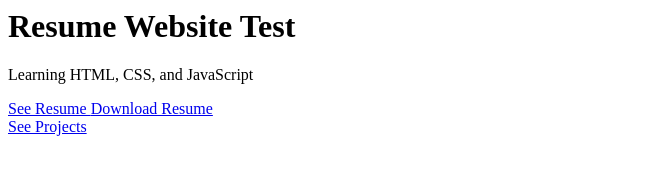
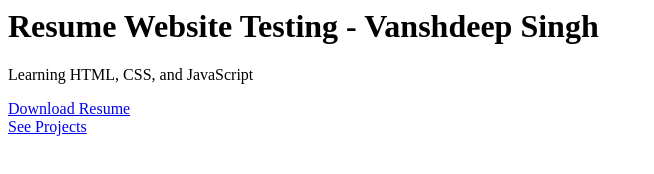
Before and after one commit to Vans1000/Vans1000, a plain HTML site: page docs/index.html in a window 1280 px wide. Shown: the whole page, without its empty margins (0-654 px from the left). Drawn offline with Linux system fonts and the light colour scheme.

Commit message:
Update index.html

```diff
--- a/docs/index.html
+++ b/docs/index.html
@@ -2,14 +2,11 @@
     <body>
 
         <h1>
-            Resume Website Test
+            Resume Website Testing - Vanshdeep Singh
         </h1>
         <p>
             Learning HTML, CSS, and JavaScript
         </p>
-        <a href="Resume.html">
-            See Resume
-        </a>
         <a href="Vanshdeep Singh-Resume.pdf" download> Download Resume</a>
         <br>
         <a href="https://github.com/Vans1000/CSE/tree/main">
```
